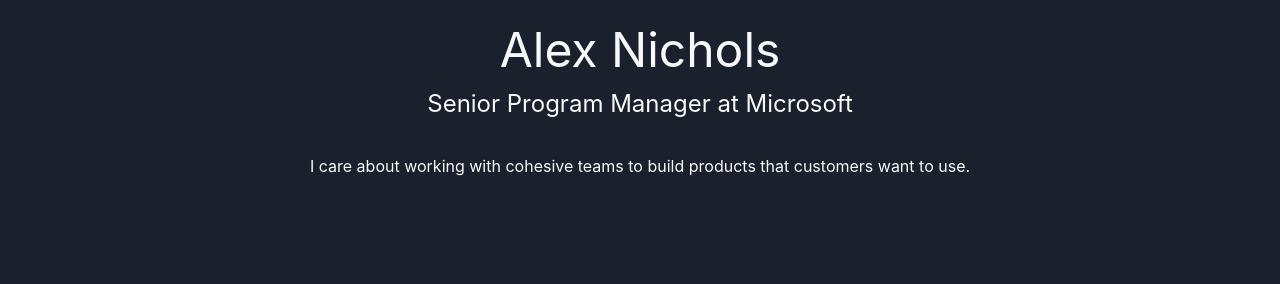
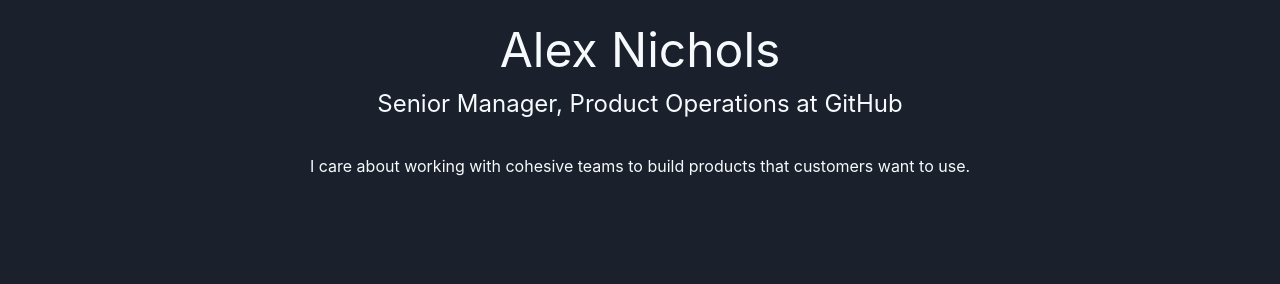
Before and after one commit to alexcnichols/alexcnichols.github.io, a Jekyll site: the page built from index.html, in a window 1280 px wide. Shown: the part 285-569 px from the top of the page. Built offline with Jekyll 4.4.1, drawn with Linux system fonts in a browser that asks for light colours.

Commit message:
Update title and change company to GitHub

```diff
--- a/_config.yml
+++ b/_config.yml
@@ -1,7 +1,7 @@
 title: Alex Nichols
-tagline: Husband, father, and Program Manager at Microsoft
+tagline: Husband, father, and Product Operations Manager at GitHub
 description: >-
-  A personal website for Alex Nichols, a husband, father, and Program Manager at Microsoft.
+  A personal website for Alex Nichols, a husband, father, and Product Operations Manager at GitHub.
 baseurl: ""
 name: "alexcnichols.github.io"
 url: "https://alexcnichols.github.io"
--- a/about.html
+++ b/about.html
@@ -6,10 +6,8 @@
     <div class="p-4 mx-2 lg:mx-16">
         <h1 class="text-4xl mb-2">About Alex Nichols</h1>
         <p>👋 Hello from <a class="text-blue-300 hover:text-blue-400"
-                href="https://en.wikipedia.org/wiki/Renton,_Washington">Renton</a>. I'm a husband, father, and Senior
-            Program Manager at <a class="text-blue-300 hover:text-blue-400"
-                href="https://microsoft.com/about/company">Microsoft</a>, where I focuses on the future of web and app
-            development in the cloud.</p>
+                href="https://en.wikipedia.org/wiki/Renton,_Washington">Renton</a>. I'm a husband, father, and Product Operations Manager at <a class="text-blue-300 hover:text-blue-400"
+                href="https://github.com/about">GitHub</a>, where I focus on helping teams plan, release, and operate at scale.</p>
         <h2 class="text-2xl mt-4 mb-2">Note</h2>
         <p>This is a my personal website. The opinions expressed herein represent my own, and not those of any employer,
             group, or organization.</p>
--- a/index.html
+++ b/index.html
@@ -8,7 +8,7 @@
             <img class="rounded-full" src="{{ '/assets/alex-nichols-small.jpg' | relative_url }}" alt="Alex Nichols" />
         </div>
         <h1 class="text-5xl text-center">Alex Nichols</h1>
-        <h2 class="text-2xl text-center">Senior Program Manager at Microsoft</h2>
+        <h2 class="text-2xl text-center">Senior Manager, Product Operations at GitHub</h2>
         <p class="text-center my-8">I care about working with cohesive teams to build products that customers want to use.</p>
     </div>
 </div>
```
